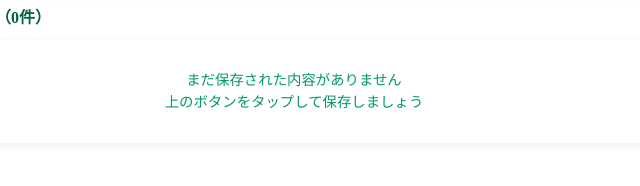
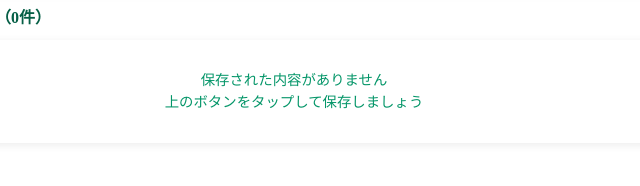
Before and after one commit to kinuman/hyperlocal, a website: page index.html in a window 1280 px wide. Shown: the part 334-520 px from the top of the page, 346-986 px from the left. Drawn offline with Linux system fonts and the light colour scheme.

Commit message:
index.html を更新

```diff
--- a/index.html
+++ b/index.html
@@ -381,7 +381,7 @@
         if (items.length === 0) {
             itemList.innerHTML = `
                 <div class="empty">
-                    <p class="empty-text">まだ保存された内容がありません<br>上のボタンをタップして保存しましょう</p>
+                    <p class="empty-text">保存された内容がありません<br>上のボタンをタップして保存しましょう</p>
                 </div>
             `;
             return;
```
